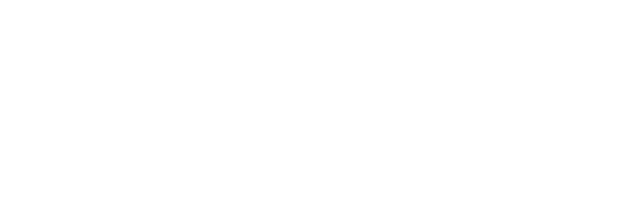
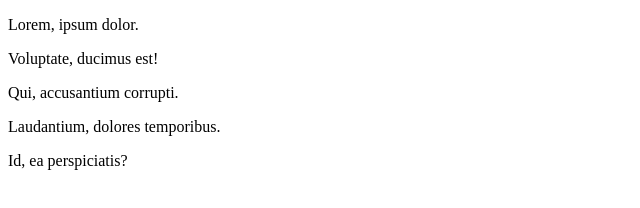
Before and after one commit to MehmethanOzansoy/Proje1, a plain HTML site: page index.html in a window 1280 px wide. Shown: the whole page, without its empty margins (0-640 px from the left). Drawn offline with Linux system fonts and the light colour scheme.

Commit message:
html files changed

```diff
--- a/index.html
+++ b/index.html
@@ -7,6 +7,10 @@
     <title>Document</title>
 </head>
 <body>
-
+   <p>Lorem, ipsum dolor.</p>
+   <p>Voluptate, ducimus est!</p>
+   <p>Qui, accusantium corrupti.</p>
+   <p>Laudantium, dolores temporibus.</p>
+   <p>Id, ea perspiciatis?</p>
 </body>
 </html>
```
Also changed, not shown: js/main.js (added), scss/main.scss (added), test.html (added), 1 other file.
